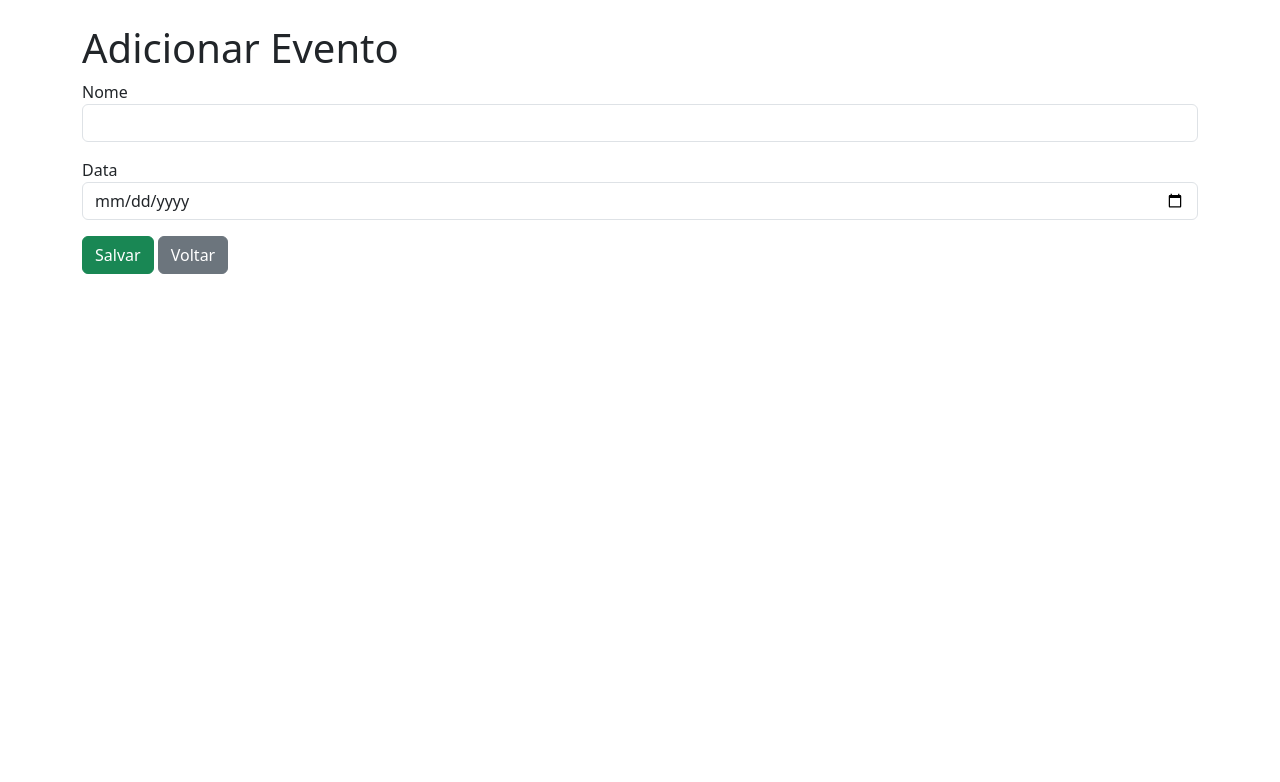
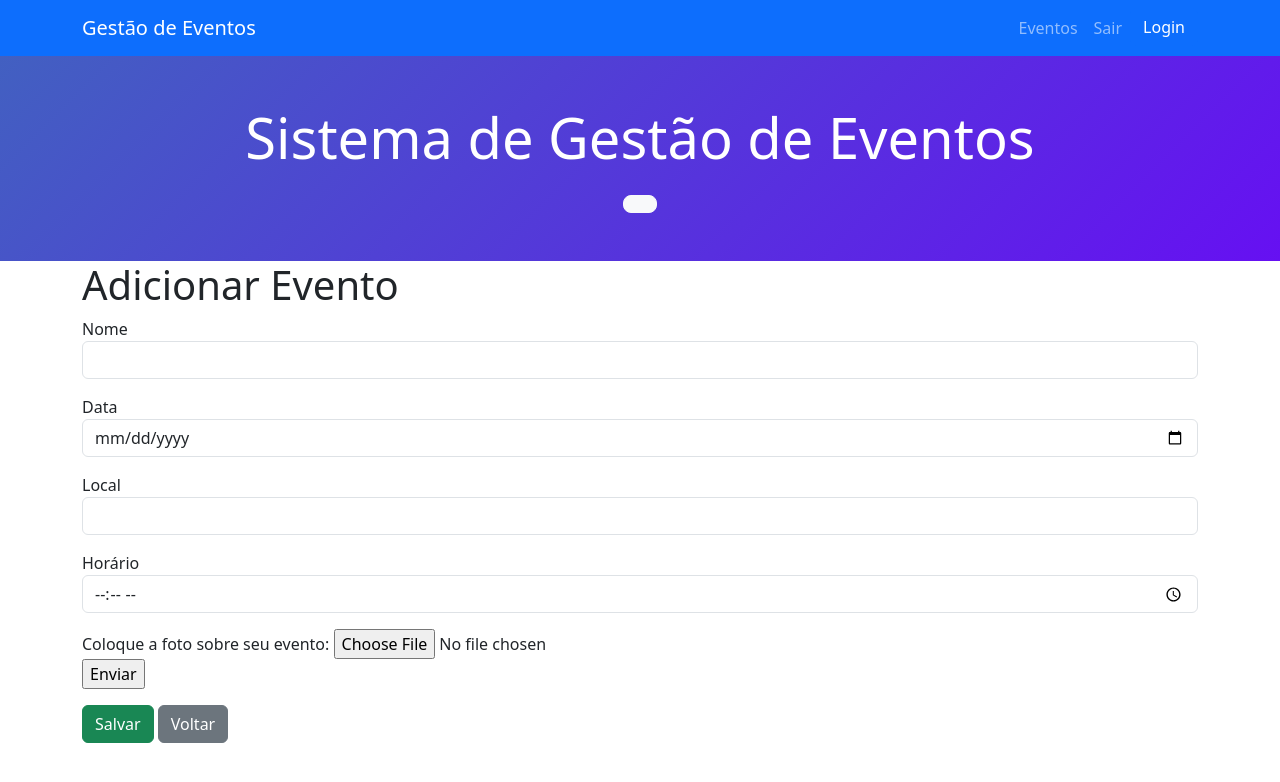
Before and after one commit to ProjetoPHPEtec/GestaoEventos, a PHP site: page /add.php in a window 1280 px wide. Shown: the top 782 px of the page. Run offline with PHP 8.4, Linux system fonts and the light colour scheme.

Commit message:
adição de detalhes

```diff
--- a/add.php
+++ b/add.php
@@ -3,11 +3,38 @@
 ?>
 <!DOCTYPE html>
 <html>
+
 <head>
     <title>Adicionar Evento</title>
     <link href="https://cdn.jsdelivr.net/npm/bootstrap@5.3.0/dist/css/bootstrap.min.css" rel="stylesheet">
 </head>
-<body class="container py-4">
+
+<body>
+    <nav class="navbar navbar-expand-lg navbar-dark bg-primary">
+        <div class="container">
+            <a class="navbar-brand" href="#">Gestão de Eventos</a>
+            <div class="collapse navbar-collapse">
+                <ul class="navbar-nav ms-auto">
+                    <li class="nav-item">
+                        <a class="nav-link" href="listagem.php">Eventos</a>
+                    </li>
+                    <li class="nav-item">
+                        <a class="nav-link" href="logout.php">Sair</a>
+                    </li>
+                    <li class="nav-item">
+                        <button type="button" class="btn btn-primary" href="cadastrar.php">Login</button></a>
+                    </li>
+                </ul>
+            </div>
+        </div>
+    </nav>
+    <section class="py-5 text-center text-white" style="background: linear-gradient(135deg,rgb(66, 96, 193), #6610f2);">
+        <div class="container">
+            <h1 class="display-4"> Sistema de Gestão de Eventos</h1>
+            <a href="listagem.php" class="btn btn-light btn-lg mt-3"></a>
+        </div>
+    </section>
+    <div class="container-md">
     <h1>Adicionar Evento</h1>
     <form method="post">
         <div class="mb-3">
@@ -18,8 +45,23 @@
             <label>Data</label>
             <input type="date" name="data_evento" class="form-control" required>
         </div>
+        <div class="mb-3">
+            <label>Local</label>
+            <input type="text" name="local_evento" class="form-control" required>
+        </div>
+        <div class="mb-3">
+            <label>Horário</label>
+            <input type="time" name="horario_evento" class="form-control" required>
+        </div>
+        <div class="mb-3">
+            <label>Coloque a foto sobre seu evento:</label>
+            <input type="file" name="image" /></br>
+            <input type="submit" value="Enviar" name="envia" />
+        </div>
         <button type="submit" class="btn btn-success">Salvar</button>
         <a href="listagem.php" class="btn btn-secondary">Voltar</a>
+        </div>
     </form>
 </body>
+
 </html>
--- a/db.php
+++ b/db.php
@@ -2,7 +2,7 @@
 
 $dsn = 'mysql: dbname=GestaoEventos; host=localhost';
 $user = 'root';
-$pasword = 'root';
+$password = 'root';
 
 $conexao = new PDO($dsn, $user, $password);
 
--- a/home.php
+++ b/home.php
@@ -21,6 +21,9 @@
                 </li>
                 <li class="nav-item">
                     <a class="nav-link" href="logout.php">Sair</a>
+                </li>
+                <li class="nav-item">
+                    <a class="nav-link" href="logout.php">Login
                 </li>
             </ul>
         </div>
@@ -53,7 +56,7 @@
                     <div class="card-body">
                         <h5 class="card-title">Listar Eventos</h5>
                         <p class="card-text">Veja todos os eventos cadastrados, ordenados pela data.</p>
-                        <a href="index.php" class="btn btn-primary">Listar</a>
+                        <a href="listagem.php" class="btn btn-primary">Listar</a>
                     </div>
                 </div>
             </div>
```
Also changed, not shown: login.php (deleted, +0 -40 lines).
